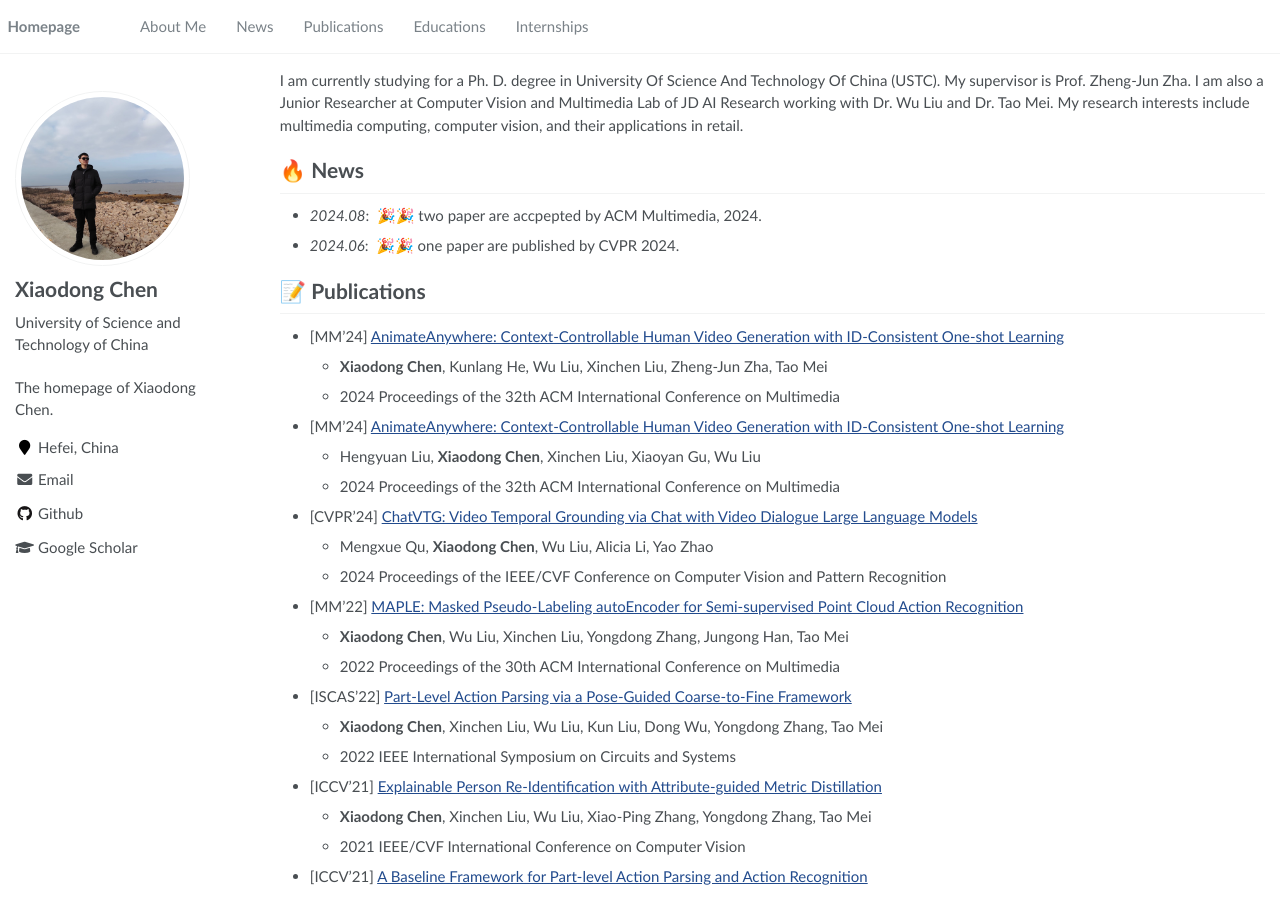
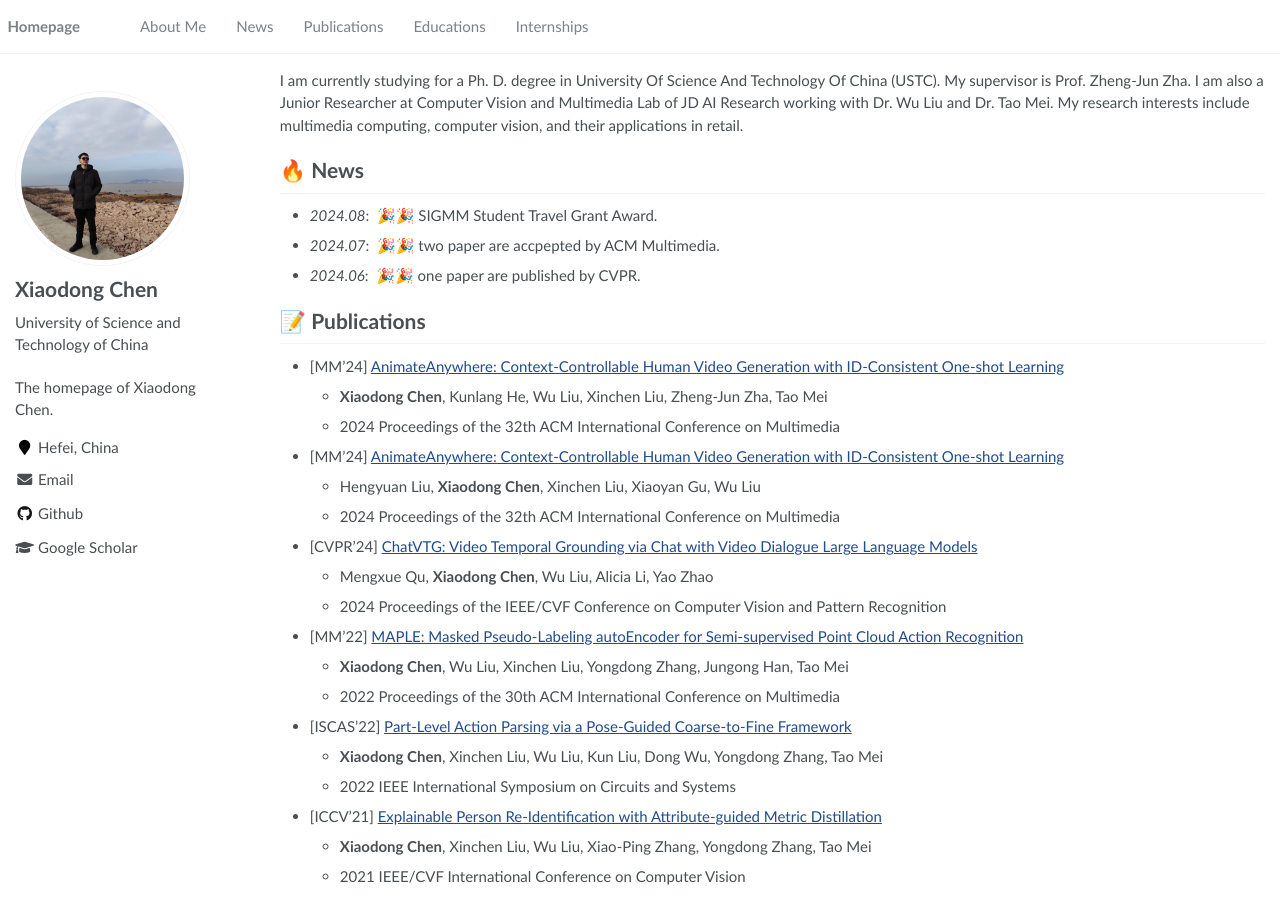
Before and after one commit to SheldongChen/SheldongChen.github.io, a Jekyll site: the page built from _pages/about.md, in a window 1280 px wide and 900 px high. Built offline with Jekyll 4.4.1, drawn with Linux system fonts in a browser that asks for light colours.

Commit message:
Update about.md

```diff
--- a/_pages/about.md
+++ b/_pages/about.md
@@ -23,8 +23,9 @@ My research interests include multimedia computing, computer vision, and their a
 
 
 # 🔥 News
-- *2024.08*: &nbsp;🎉🎉 two paper are accpepted by ACM Multimedia, 2024.
-- *2024.06*: &nbsp;🎉🎉 one paper are published by CVPR 2024.
+- *2024.08*: &nbsp;🎉🎉 SIGMM Student Travel Grant Award.
+- *2024.07*: &nbsp;🎉🎉 two paper are accpepted by ACM Multimedia.
+- *2024.06*: &nbsp;🎉🎉 one paper are published by CVPR.
 
 
 # 📝 Publications
```
